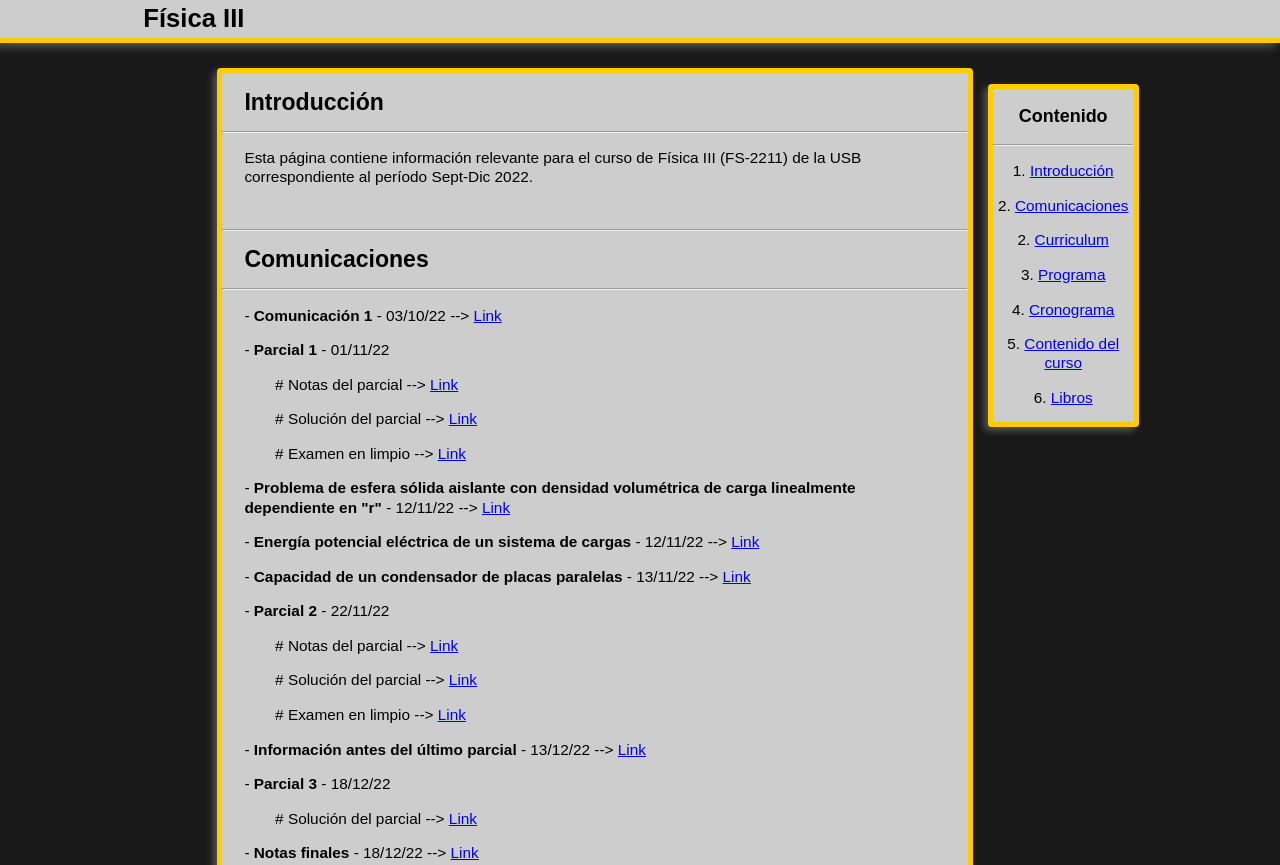
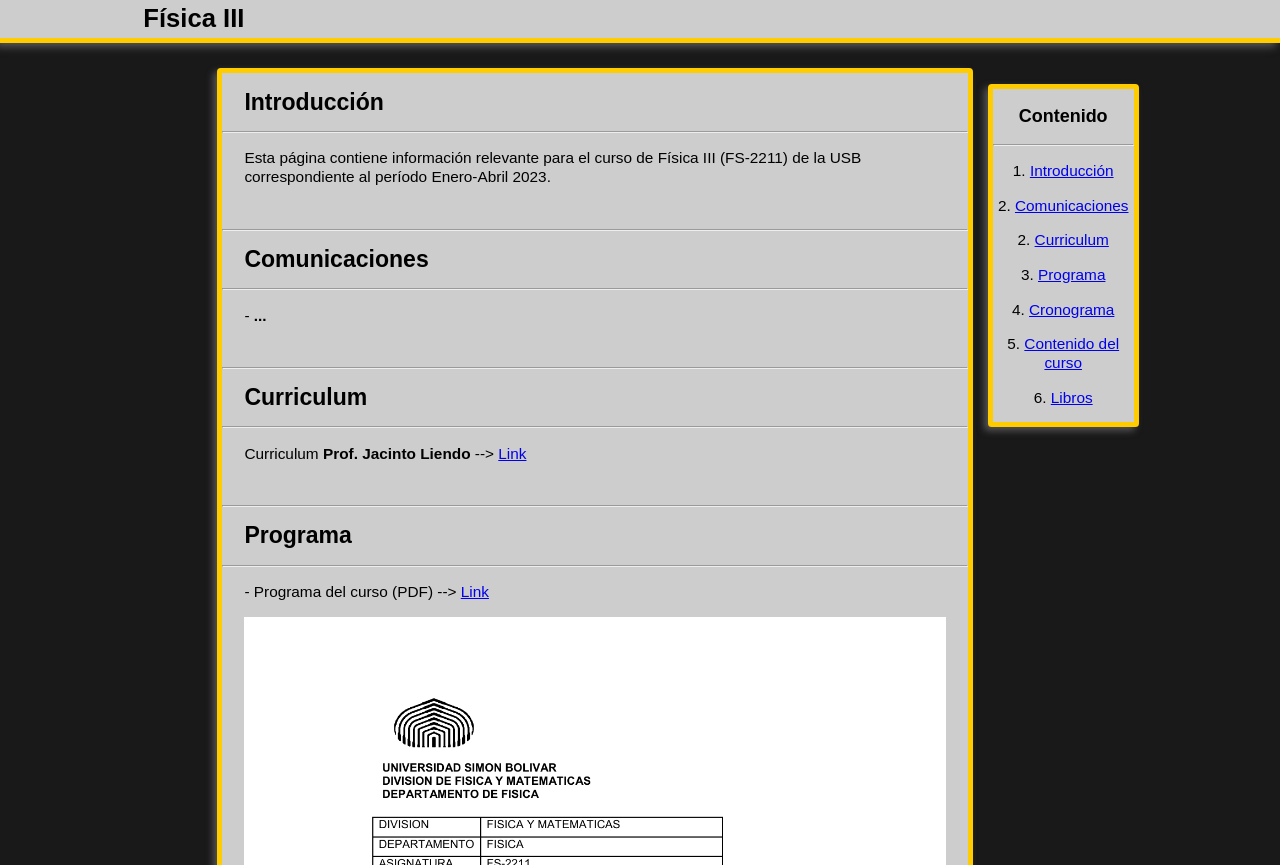
Before and after one commit to Humming-Owl/fs-2211-usb-page, a plain HTML site: page index.html in a window 1280 px wide. Shown: the top 865 px of the page. Drawn offline with Linux system fonts and the light colour scheme.

Commit message:
Add files via upload

```diff
--- a/index.html
+++ b/index.html
@@ -54,7 +54,7 @@
 
 <hr>
 
-<p>Esta página contiene información relevante para el curso de Física III (FS-2211) de la USB correspondiente al período Sept-Dic 2022.</p>
+<p>Esta página contiene información relevante para el curso de Física III (FS-2211) de la USB correspondiente al período Enero-Abril 2023.</p>
 
 <br>
 
@@ -64,37 +64,7 @@
 
 <hr>
 
-<p>- <b>Comunicación 1</b> - 03/10/22 --> <a href="files/sep-dic_2022/pdf/Comunicación 1 Prof. Liendo FS-2211.pdf">Link</a></p>
-
-<p>- <b>Parcial 1</b> - 01/11/22</p>
-
-<p>&emsp;&emsp;# Notas del parcial --> <a href="files/sep-dic_2022/pdf/examen1/notas_fs3_examen1.pdf">Link</a></p>
-
-<p>&emsp;&emsp;# Solución del parcial --> <a href="files/sep-dic_2022/pdf/examen1/sol_parcial1_fs3_sep-dic_2022.pdf">Link</a></p>
-
-<p>&emsp;&emsp;# Examen en limpio --> <a href="files/sep-dic_2022/pdf/examen1/primer_parcial_fs2211_sep_dic_2022.pdf">Link</a></p>
-
-<p>- <b>Problema de esfera sólida aislante con densidad volumétrica de carga linealmente dependiente en "r"</b> - 12/11/22 --> <a href="files/sep-dic_2022/pdf/esfera_aislante_densidad_carga_dep_r.pdf">Link</a></p>
-
-<p>- <b>Energía potencial eléctrica de un sistema de cargas</b> - 12/11/22 --> <a href="files/sep-dic_2022/pdf/energia_pot_elec_sist_cargas.pdf">Link</a></p>
-
-<p>- <b>Capacidad de un condensador de placas paralelas</b> - 13/11/22 --> <a href="files/sep-dic_2022/pdf/capacidad_cond_placas_paralelas.pdf">Link</a></p>
-
-<p>- <b>Parcial 2</b> - 22/11/22</p>
-
-<p>&emsp;&emsp;# Notas del parcial --> <a href="files/sep-dic_2022/pdf/examen2/notas_fs3_examen2_examen1_acumulado.pdf">Link</a></p>
-
-<p>&emsp;&emsp;# Solución del parcial --> <a href="files/sep-dic_2022/pdf/examen2/resol_parcial_2_fs3.pdf">Link</a></p>
-
-<p>&emsp;&emsp;# Examen en limpio --> <a href="files/sep-dic_2022/pdf/examen2/segundo_parcial_fs2211_sep_dic_2022.pdf">Link</a></p>
-
-<p>- <b>Información antes del último parcial</b> - 13/12/22 --> <a href="files/sep-dic_2022/pdf/info_fs3_13-12-22.pdf">Link</a></p>
-
-<p>- <b>Parcial 3</b> - 18/12/22</p>
-
-<p>&emsp;&emsp;# Solución del parcial --> <a href="files/sep-dic_2022/pdf/examen3/resol_parcial3_fs3_sep-dic-2022.pdf">Link</a></p>
-
-<p>- <b>Notas finales</b> - 18/12/22 --> <a href="files/sep-dic_2022/pdf/Notas finales_sección1_física3_Sept_Dic_2022_Prof Jacinto Liendo.pdf">Link</a></p>
+<p>- <b>...</b></p>
 
 <br>
 
@@ -128,7 +98,7 @@
 
 <p>Cronograma de videos y clases presenciales de Física 3 (incluye secciones del libro de texto relevantes).</p>
 
-<img src="files/sep-dic_2022/images/cronograma-fs-2211-1.png">
+<img src="">
 
 <br>
 
@@ -140,7 +110,7 @@
 
 <p>- Lista de reproducción de YouTube con clases grabadas de Física III por el Prof. Jacinto Liendo --> <a href="https://www.youtube.com/playlist?list=PLD6548CFB93E0DA08">https://www.youtube.com/playlist?list=PLD6548CFB93E0DA08</a></p>
 
-<p>- Documento explicando el contenido de cada uno de los videos de la lista de reproducción de YouTube y de las clases presenciales que se impartirán. Incluye preguntas, ejercicios y problemas sugeridos para realizar por cada clase del libro usado en este curso --> <a href="files/sep-dic_2022/pdf/contenido-fs-2211.pdf">Link</a></p>
+<p>- Documento explicando el contenido de cada uno de los videos de la lista de reproducción de YouTube y de las clases presenciales que se impartirán. Incluye preguntas, ejercicios y problemas sugeridos para realizar por cada clase del libro usado en este curso --> <a href="">Link</a></p>
 
 <br>
 
```
